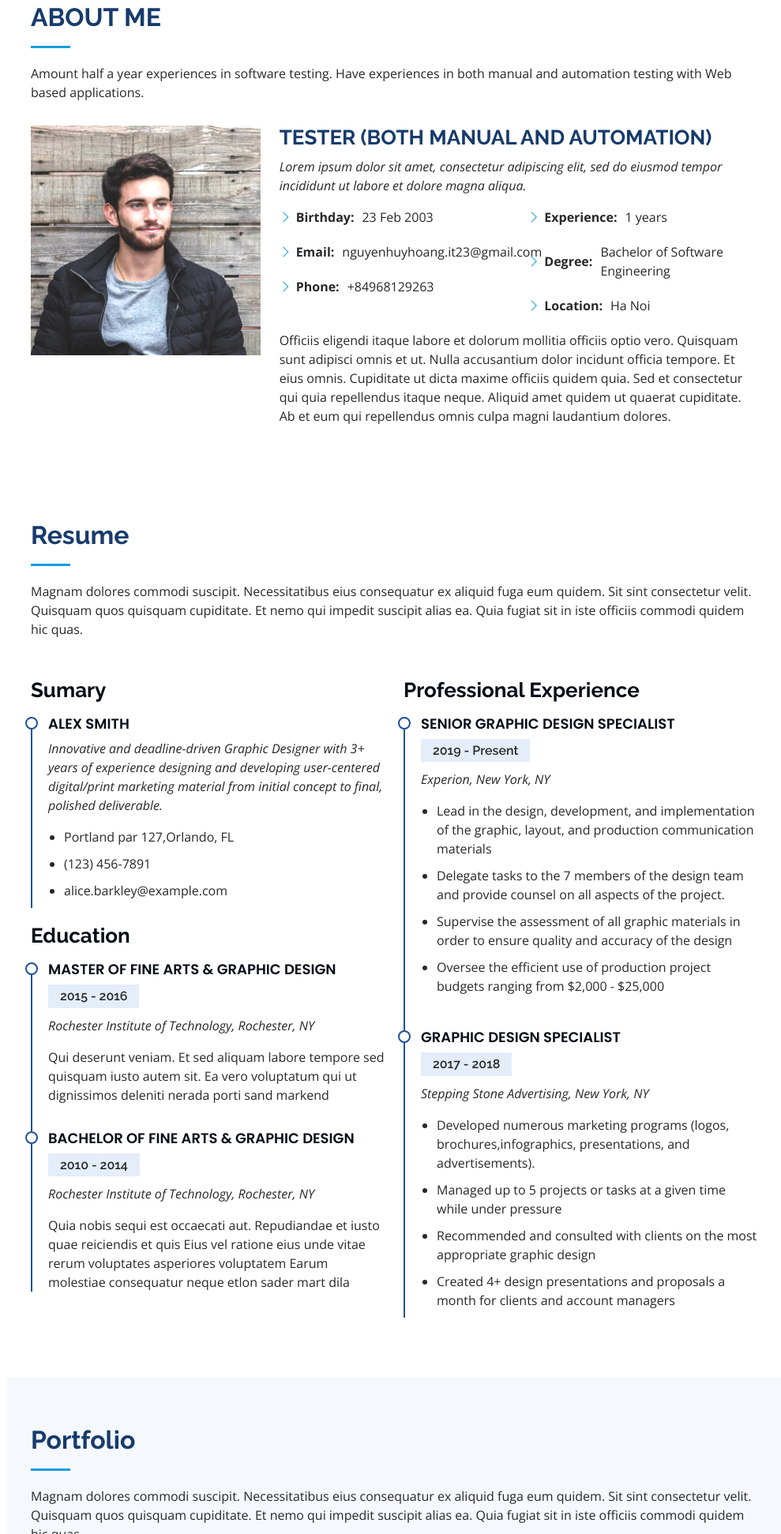
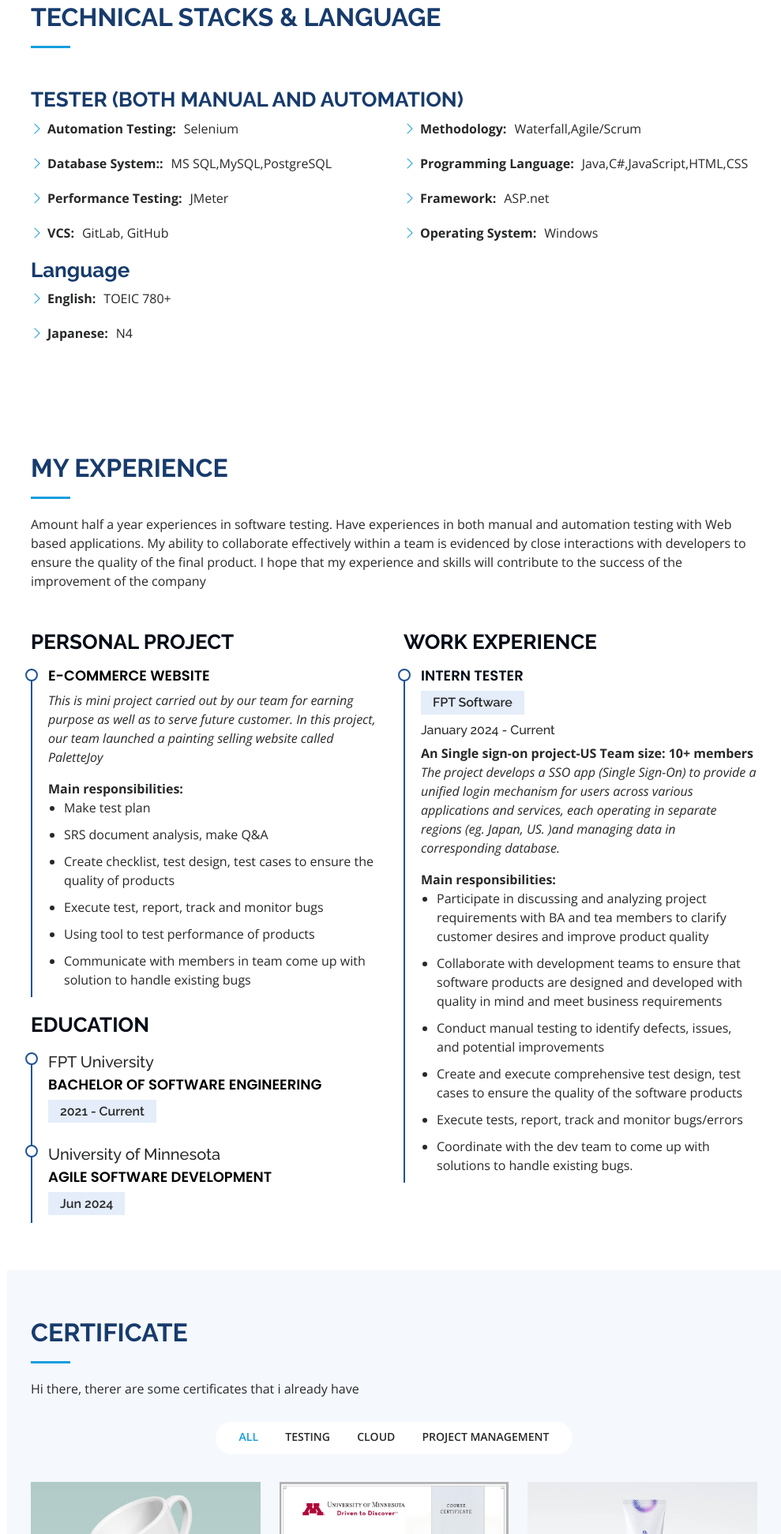
Before and after one commit to huyhoang23it/Personal-Profile, a plain HTML site: page index.html in a window 1280 px wide. Shown: the part 857-2800 px from the top of the page at 79% size, without its empty margins (291-1280 px from the left). Drawn offline with nearby package versions, Linux system fonts and the light colour scheme.

Commit message:
updatecert

```diff
--- a/assets/css/style.css
+++ b/assets/css/style.css
@@ -318,7 +318,9 @@ section {
 .section-title {
   padding-bottom: 30px;
 }
-
+.education{
+  font-size: 20px;
+}
 .section-title h2 {
   font-size: 32px;
   font-weight: bold;
@@ -1104,3 +1106,6 @@ section {
     padding-right: 20px 15px;
   }
 }
+.clicklink a:hover{
+  font-size: 22px;
+}
--- a/index.html
+++ b/index.html
@@ -43,10 +43,9 @@
       <nav id="navbar" class="nav-menu navbar">
         <ul>
           <li><a href="#hero" class="nav-link scrollto active"><i class="bx bx-home"></i> <span>HOME</span></a></li>
-          <li><a href="#about" class="nav-link scrollto"><i class="bx bx-user"></i> <span>ABOUT</span></a></li>
+          <li><a href="#about" class="nav-link scrollto"><i class="bx bx-user"></i> <span></span>TECHNICAL STACKS</a></li>
           <li><a href="#resume" class="nav-link scrollto"><i class="bx bx-file-blank"></i> <span>EXPERIENCE</span></a></li>
-          <li><a href="#portfolio" class="nav-link scrollto"><i class="bx bx-book-content"></i> <span>CERTIFICATE</span></a></li>
-          <li><a href="#contact" class="nav-link scrollto"><i class="bx bx-envelope"></i> <span>Contact</span></a></li>
+          <li><a href="#portfolio" class="nav-link scrollto"><i class="bx bx-envelope"></i> <span>Certificate</span></a></li>
         </ul>
       </nav><!-- .nav-menu -->
     </div>
@@ -67,40 +66,38 @@
       <div class="container">
 
         <div class="section-title">
-          <h2>ABOUT ME</h2>
-          <p>Amount half a year experiences in software testing. Have experiences in both manual and automation testing with Web based applications.</p>
+          <h2>TECHNICAL STACKS & LANGUAGE</h2>
         </div>
 
         <div class="row">
-          <div class="col-lg-4" data-aos="fade-right">
-            <img src="assets/img/profile-img.jpg" class="img-fluid" alt="">
-          </div>
-          <div class="col-lg-8 pt-4 pt-lg-0 content" data-aos="fade-left">
+
+          <div class="col-lg-12 pt-4 pt-lg-0 content" data-aos="fade-left">
             <h3>TESTER (BOTH MANUAL AND AUTOMATION)</h3>
-            <p class="fst-italic">
-              Lorem ipsum dolor sit amet, consectetur adipiscing elit, sed do eiusmod tempor incididunt ut labore et dolore
-              magna aliqua.
-            </p>
             <div class="row">
               <div class="col-lg-6">
                 <ul>
-                  <li><i class="bi bi-chevron-right"></i> <strong>Birthday:</strong> <span>23 Feb 2003</span></li>
-                  <li><i class="bi bi-chevron-right"></i> <strong>Email:</strong> <span>nguyenhuyhoang.it23@gmail.com</span></li>
-                  <li><i class="bi bi-chevron-right"></i> <strong>Phone:</strong> <span>+84968129263</span></li>
+                  <li><i class="bi bi-chevron-right"></i> <strong>Automation Testing:</strong> <span>Selenium</span></li>
+                  <li><i class="bi bi-chevron-right"></i> <strong>Database System::</strong> <span>MS SQL,MySQL,PostgreSQL</span></li>
+                  <li><i class="bi bi-chevron-right"></i> <strong>Performance Testing:</strong> <span>JMeter</span></li>
+                  <li><i class="bi bi-chevron-right"></i> <strong>VCS:</strong> <span>GitLab, GitHub</span></li>
                 </ul>
               </div>
               <div class="col-lg-6">
                 <ul>
-                  <li><i class="bi bi-chevron-right"></i> <strong>Experience:</strong> <span>1 years</span></li>
-                  <li><i class="bi bi-chevron-right"></i> <strong>Degree:</strong> <span>Bachelor of Software Engineering</span></li>
-                  <li><i class="bi bi-chevron-right"></i> <strong>Location:</strong> <span>Ha Noi</span></li>
+                  <li><i class="bi bi-chevron-right"></i> <strong>Methodology:</strong> <span>Waterfall,Agile/Scrum</span></li>
+                  <li><i class="bi bi-chevron-right"></i> <strong>Programming Language:</strong> <span>Java,C#,JavaScript,HTML,CSS</span></li>
+                  <li><i class="bi bi-chevron-right"></i> <strong>Framework:</strong> <span>ASP.net</span></li>
+                  <li><i class="bi bi-chevron-right"></i> <strong>Operating System:</strong> <span>Windows</span></li>
                 </ul>
               </div>
             </div>
-            <p>
-              Officiis eligendi itaque labore et dolorum mollitia officiis optio vero. Quisquam sunt adipisci omnis et ut. Nulla accusantium dolor incidunt officia tempore. Et eius omnis.
-              Cupiditate ut dicta maxime officiis quidem quia. Sed et consectetur qui quia repellendus itaque neque. Aliquid amet quidem ut quaerat cupiditate. Ab et eum qui repellendus omnis culpa magni laudantium dolores.
-            </p>
+            <h3>Language</h3>
+            <div class="col-lg-12">
+              <ul>
+                <li><i class="bi bi-chevron-right"></i> <strong>English:</strong> <span>TOEIC 780+</span></li>
+                <li><i class="bi bi-chevron-right"></i> <strong>Japanese:</strong> <span>N4</span></li>
+              </ul>
+            </div>
           </div>
         </div>
 
@@ -112,59 +109,55 @@
       <div class="container">
 
         <div class="section-title">
-          <h2>Resume</h2>
-          <p>Magnam dolores commodi suscipit. Necessitatibus eius consequatur ex aliquid fuga eum quidem. Sit sint consectetur velit. Quisquam quos quisquam cupiditate. Et nemo qui impedit suscipit alias ea. Quia fugiat sit in iste officiis commodi quidem hic quas.</p>
+          <h2>MY EXPERIENCE</h2>
+          <p>Amount half a year experiences in software testing. Have experiences in both manual and automation testing with Web based applications. My ability to collaborate effectively within a team is evidenced by close interactions with developers to ensure the quality of the final product. I hope that my experience and skills will contribute to the success of the improvement of the company</p>
         </div>
 
         <div class="row">
           <div class="col-lg-6" data-aos="fade-up">
-            <h3 class="resume-title">Sumary</h3>
+            <h3 class="resume-title">PERSONAL PROJECT</h3>
             <div class="resume-item pb-0">
-              <h4>Alex Smith</h4>
-              <p><em>Innovative and deadline-driven Graphic Designer with 3+ years of experience designing and developing user-centered digital/print marketing material from initial concept to final, polished deliverable.</em></p>
+              <h4 class="clicklink"><a style="color: black;" href="https://gitlab.com/hoangnhhe172848/online-shopping-website">E-Commerce website</a></h4>
+              <p><em>This is mini project carried out by our team for earning purpose as well as to serve future customer. In this project, our team launched a painting selling website called PaletteJoy</em></p>
+              <h7 style="font-weight: bold;">Main responsibilities:</h7>
               <ul>
-                <li>Portland par 127,Orlando, FL</li>
-                <li>(123) 456-7891</li>
-                <li>alice.barkley@example.com</li>
+                <li>Make test plan</li>
+                <li>SRS document analysis, make Q&A</li>
+                <li>Create checklist, test design, test cases to ensure the quality of products</li>
+                <li>Execute test, report, track and monitor bugs</li>
+                <li>Using tool to test performance of products</li>
+                <li>Communicate with members in team come up with solution to handle existing bugs</li>
               </ul>
             </div>
 
-            <h3 class="resume-title">Education</h3>
+            <h3 class="resume-title">EDUCATION</h3>
             <div class="resume-item">
-              <h4>Master of Fine Arts &amp; Graphic Design</h4>
-              <h5>2015 - 2016</h5>
-              <p><em>Rochester Institute of Technology, Rochester, NY</em></p>
-              <p>Qui deserunt veniam. Et sed aliquam labore tempore sed quisquam iusto autem sit. Ea vero voluptatum qui ut dignissimos deleniti nerada porti sand markend</p>
+              <h3 class="education">FPT University</h3>
+              <h4 class="clicklink"><a style="color: black;" href="#">Bachelor of Software Engineering</a></h4>
+              <h5>2021 - Current</h5>
             </div>
             <div class="resume-item">
-              <h4>Bachelor of Fine Arts &amp; Graphic Design</h4>
-              <h5>2010 - 2014</h5>
-              <p><em>Rochester Institute of Technology, Rochester, NY</em></p>
-              <p>Quia nobis sequi est occaecati aut. Repudiandae et iusto quae reiciendis et quis Eius vel ratione eius unde vitae rerum voluptates asperiores voluptatem Earum molestiae consequatur neque etlon sader mart dila</p>
+              <h3 class="education">University of Minnesota</h3>
+              <h4 class="clicklink"><a style="color: black;" href="https://coursera.org/share/22b4599a90d00bfadafcca6b2577e493">Agile Software Development</a></h4>
+              <h5>Jun 2024</h5>
             </div>
           </div>
           <div class="col-lg-6" data-aos="fade-up" data-aos-delay="100">
-            <h3 class="resume-title">Professional Experience</h3>
+            <h3 class="resume-title">WORK EXPERIENCE</h3>
             <div class="resume-item">
-              <h4>Senior graphic design specialist</h4>
-              <h5>2019 - Present</h5>
-              <p><em>Experion, New York, NY </em></p>
+              <h4>Intern Tester</h4>
+              <h5>FPT Software</h5>
+              <h6>January 2024 - Current</h6>
+              <h7 style="font-weight: bold;">An Single sign-on project-US Team size: 10+ members</h7>
+              <p><em>The project develops a SSO app (Single Sign-On) to provide a unified login mechanism for users across various applications and services, each operating in separate regions (eg. Japan, US. )and managing data in corresponding database.</em></p>
+              <h8 style="font-weight: bold;">Main responsibilities:</h8>
               <ul>
-                <li>Lead in the design, development, and implementation of the graphic, layout, and production communication materials</li>
-                <li>Delegate tasks to the 7 members of the design team and provide counsel on all aspects of the project. </li>
-                <li>Supervise the assessment of all graphic materials in order to ensure quality and accuracy of the design</li>
-                <li>Oversee the efficient use of production project budgets ranging from $2,000 - $25,000</li>
-              </ul>
-            </div>
-            <div class="resume-item">
-              <h4>Graphic design specialist</h4>
-              <h5>2017 - 2018</h5>
-              <p><em>Stepping Stone Advertising, New York, NY</em></p>
-              <ul>
-                <li>Developed numerous marketing programs (logos, brochures,infographics, presentations, and advertisements).</li>
-                <li>Managed up to 5 projects or tasks at a given time while under pressure</li>
-                <li>Recommended and consulted with clients on the most appropriate graphic design</li>
-                <li>Created 4+ design presentations and proposals a month for clients and account managers</li>
+                <li>Participate in discussing and analyzing project requirements with BA and tea members to clarify customer desires and improve product quality</li>
+                <li>Collaborate with development teams to ensure that software products are designed and developed with quality in mind and meet business requirements</li>
+                <li>Conduct manual testing to identify defects, issues, and potential improvements</li>
+                <li>Create and execute comprehensive test design, test cases to ensure the quality of the software products</li>
+                <li>Execute tests, report, track and monitor bugs/errors</li>
+                <li>Coordinate with the dev team to come up with solutions to handle existing bugs.</li>
               </ul>
             </div>
           </div>
@@ -178,17 +171,17 @@
       <div class="container">
 
         <div class="section-title">
-          <h2>Portfolio</h2>
-          <p>Magnam dolores commodi suscipit. Necessitatibus eius consequatur ex aliquid fuga eum quidem. Sit sint consectetur velit. Quisquam quos quisquam cupiditate. Et nemo qui impedit suscipit alias ea. Quia fugiat sit in iste officiis commodi quidem hic quas.</p>
+          <h2>CERTIFICATE</h2>
+          <p>Hi there, therer are some certificates that i already have </p>
         </div>
 
         <div class="row" data-aos="fade-up">
           <div class="col-lg-12 d-flex justify-content-center">
             <ul id="portfolio-flters">
               <li data-filter="*" class="filter-active">All</li>
-              <li data-filter=".filter-app">App</li>
-              <li data-filter=".filter-card">Card</li>
-              <li data-filter=".filter-web">Web</li>
+              <li data-filter=".filter-app">Testing</li>
+              <li data-filter=".filter-card">Cloud</li>
+              <li data-filter=".filter-web">Project Management</li>
             </ul>
           </div>
         </div>
@@ -199,7 +192,7 @@
             <div class="portfolio-wrap">
               <img src="assets/img/portfolio/portfolio-1.jpg" class="img-fluid" alt="">
               <div class="portfolio-links">
-                <a href="assets/img/portfolio/portfolio-1.jpg" data-gallery="portfolioGallery" class="portfolio-lightbox" title="App 1"><i class="bx bx-plus"></i></a>
+                <a href="assets/img/portfolio/portfolio-1.jpg" data-gallery="portfolioGallery" class="portfolio-lightbox" title="Zoom"><i class="bx bx-plus"></i></a>
                 <a href="portfolio-details.html" title="More Details"><i class="bx bx-link"></i></a>
               </div>
             </div>
@@ -207,9 +200,9 @@
 
           <div class="col-lg-4 col-md-6 portfolio-item filter-web">
             <div class="portfolio-wrap">
-              <img src="assets/img/portfolio/portfolio-2.jpg" class="img-fluid" alt="">
+              <img src="assets/img/certagile.png" class="img-fluid" alt="">
               <div class="portfolio-links">
-                <a href="assets/img/portfolio/portfolio-2.jpg" data-gallery="portfolioGallery" class="portfolio-lightbox" title="Web 3"><i class="bx bx-plus"></i></a>
+                <a href="assets/img/certagile.png" data-gallery="portfolioGallery" class="portfolio-lightbox" title=""><i class="bx bx-zoom-in"></i></a>
                 <a href="portfolio-details.html" title="More Details"><i class="bx bx-link"></i></a>
               </div>
             </div>
@@ -219,7 +212,7 @@
             <div class="portfolio-wrap">
               <img src="assets/img/portfolio/portfolio-3.jpg" class="img-fluid" alt="">
               <div class="portfolio-links">
-                <a href="assets/img/portfolio/portfolio-3.jpg" data-gallery="portfolioGallery" class="portfolio-lightbox" title="App 2"><i class="bx bx-plus"></i></a>
+                <a href="assets/img/portfolio/portfolio-3.jpg" data-gallery="portfolioGallery" class="portfolio-lightbox" title="Zoom"><i class="bx bx-plus"></i></a>
                 <a href="portfolio-details.html" title="More Details"><i class="bx bx-link"></i></a>
               </div>
             </div>
@@ -229,7 +222,7 @@
             <div class="portfolio-wrap">
               <img src="assets/img/portfolio/portfolio-4.jpg" class="img-fluid" alt="">
               <div class="portfolio-links">
-                <a href="assets/img/portfolio/portfolio-4.jpg" data-gallery="portfolioGallery" class="portfolio-lightbox" title="Card 2"><i class="bx bx-plus"></i></a>
+                <a href="assets/img/portfolio/portfolio-4.jpg" data-gallery="portfolioGallery" class="portfolio-lightbox" title="Zoom"><i class="bx bx-plus"></i></a>
                 <a href="portfolio-details.html" title="More Details"><i class="bx bx-link"></i></a>
               </div>
             </div>
@@ -239,7 +232,7 @@
             <div class="portfolio-wrap">
               <img src="assets/img/portfolio/portfolio-5.jpg" class="img-fluid" alt="">
               <div class="portfolio-links">
-                <a href="assets/img/portfolio/portfolio-5.jpg" data-gallery="portfolioGallery" class="portfolio-lightbox" title="Web 2"><i class="bx bx-plus"></i></a>
+                <a href="assets/img/portfolio/portfolio-5.jpg" data-gallery="portfolioGallery" class="portfolio-lightbox" title="Zoom"><i class="bx bx-plus"></i></a>
                 <a href="portfolio-details.html" title="More Details"><i class="bx bx-link"></i></a>
               </div>
             </div>
@@ -249,7 +242,7 @@
             <div class="portfolio-wrap">
               <img src="assets/img/portfolio/portfolio-6.jpg" class="img-fluid" alt="">
               <div class="portfolio-links">
-                <a href="assets/img/portfolio/portfolio-6.jpg" data-gallery="portfolioGallery" class="portfolio-lightbox" title="App 3"><i class="bx bx-plus"></i></a>
+                <a href="assets/img/portfolio/portfolio-6.jpg" data-gallery="portfolioGallery" class="portfolio-lightbox" title="Zoom"><i class="bx bx-plus"></i></a>
                 <a href="portfolio-details.html" title="More Details"><i class="bx bx-link"></i></a>
               </div>
             </div>
@@ -259,7 +252,7 @@
             <div class="portfolio-wrap">
               <img src="assets/img/portfolio/portfolio-7.jpg" class="img-fluid" alt="">
               <div class="portfolio-links">
-                <a href="assets/img/portfolio/portfolio-7.jpg" data-gallery="portfolioGallery" class="portfolio-lightbox" title="Card 1"><i class="bx bx-plus"></i></a>
+                <a href="assets/img/portfolio/portfolio-7.jpg" data-gallery="portfolioGallery" class="portfolio-lightbox" title="Zoom"><i class="bx bx-plus"></i></a>
                 <a href="portfolio-details.html" title="More Details"><i class="bx bx-link"></i></a>
               </div>
             </div>
@@ -269,7 +262,7 @@
             <div class="portfolio-wrap">
               <img src="assets/img/portfolio/portfolio-8.jpg" class="img-fluid" alt="">
               <div class="portfolio-links">
-                <a href="assets/img/portfolio/portfolio-8.jpg" data-gallery="portfolioGallery" class="portfolio-lightbox" title="Card 3"><i class="bx bx-plus"></i></a>
+                <a href="assets/img/portfolio/portfolio-8.jpg" data-gallery="portfolioGallery" class="portfolio-lightbox" title="Zoom"><i class="bx bx-plus"></i></a>
                 <a href="portfolio-details.html" title="More Details"><i class="bx bx-link"></i></a>
               </div>
             </div>
@@ -279,7 +272,7 @@
             <div class="portfolio-wrap">
               <img src="assets/img/portfolio/portfolio-9.jpg" class="img-fluid" alt="">
               <div class="portfolio-links">
-                <a href="assets/img/portfolio/portfolio-9.jpg" data-gallery="portfolioGallery" class="portfolio-lightbox" title="Web 3"><i class="bx bx-plus"></i></a>
+                <a href="assets/img/portfolio/portfolio-9.jpg" data-gallery="portfolioGallery" class="portfolio-lightbox" title="Zoom"><i class="bx bx-plus"></i></a>
                 <a href="portfolio-details.html" title="More Details"><i class="bx bx-link"></i></a>
               </div>
             </div>
@@ -288,78 +281,6 @@
         </div>
 
       </div>
-    </section>
-    <!-- End Portfolio Section -->
-    <!-- ======= Contact Section ======= -->
-    <section id="contact" class="contact">
-      <div class="container">
-
-        <div class="section-title">
-          <h2>Contact</h2>
-          <p>Magnam dolores commodi suscipit. Necessitatibus eius consequatur ex aliquid fuga eum quidem. Sit sint consectetur velit. Quisquam quos quisquam cupiditate. Et nemo qui impedit suscipit alias ea. Quia fugiat sit in iste officiis commodi quidem hic quas.</p>
-        </div>
-
-        <div class="row" data-aos="fade-in">
-
-          <div class="col-lg-5 d-flex align-items-stretch">
-            <div class="info">
-              <div class="address">
-                <i class="bi bi-geo-alt"></i>
-                <h4>Location:</h4>
-                <p>A108 Adam Street, New York, NY 535022</p>
-              </div>
-
-              <div class="email">
-                <i class="bi bi-envelope"></i>
-                <h4>Email:</h4>
-                <p>info@example.com</p>
-              </div>
-
-              <div class="phone">
-                <i class="bi bi-phone"></i>
-                <h4>Call:</h4>
-                <p>+1 5589 55488 55s</p>
-              </div>
-
-              <iframe src="https://www.google.com/maps/embed?pb=!1m14!1m8!1m3!1d12097.433213460943!2d-74.0062269!3d40.7101282!3m2!1i1024!2i768!4f13.1!3m3!1m2!1s0x0%3A0xb89d1fe6bc499443!2sDowntown+Conference+Center!5e0!3m2!1smk!2sbg!4v1539943755621" frameborder="0" style="border:0; width: 100%; height: 290px;" allowfullscreen></iframe>
-            </div>
-
-          </div>
-
-          <div class="col-lg-7 mt-5 mt-lg-0 d-flex align-items-stretch">
-            <form action="forms/contact.php" method="post" role="form" class="php-email-form">
-              <div class="row">
-                <div class="form-group col-md-6">
-                  <label for="name">Your Name</label>
-                  <input type="text" name="name" class="form-control" id="name" required>
-                </div>
-                <div class="form-group col-md-6">
-                  <label for="name">Your Email</label>
-                  <input type="email" class="form-control" name="email" id="email" required>
-                </div>
-              </div>
-              <div class="form-group">
-                <label for="name">Subject</label>
-                <input type="text" class="form-control" name="subject" id="subject" required>
-              </div>
-              <div class="form-group">
-                <label for="name">Message</label>
-                <textarea class="form-control" name="message" rows="10" required></textarea>
-              </div>
-              <div class="my-3">
-                <div class="loading">Loading</div>
-                <div class="error-message"></div>
-                <div class="sent-message">Your message has been sent. Thank you!</div>
-              </div>
-              <div class="text-center"><button type="submit">Send Message</button></div>
-            </form>
-          </div>
-
-        </div>
-
-      </div>
-    </section><!-- End Contact Section -->
-
   </main><!-- End #main -->
 
   <!-- ======= Footer ======= -->
@@ -373,7 +294,7 @@
         <!-- You can delete the links only if you purchased the pro version. -->
         <!-- Licensing information: https://bootstrapmade.com/license/ -->
         <!-- Purchase the pro version with working PHP/AJAX contact form: https://bootstrapmade.com/iportfolio-bootstrap-portfolio-websites-template/ -->
-        Designed by <a href="https://bootstrapmade.com/">BootstrapMade</a>
+        Designed by Nguyen Huy Hoang</a>
       </div>
     </div>
   </footer><!-- End  Footer -->
```
Also changed, not shown: assets/img/certagile.png (added), assets/img/certlifecycle.png (added), assets/img/profile-img.jpg (deleted).
